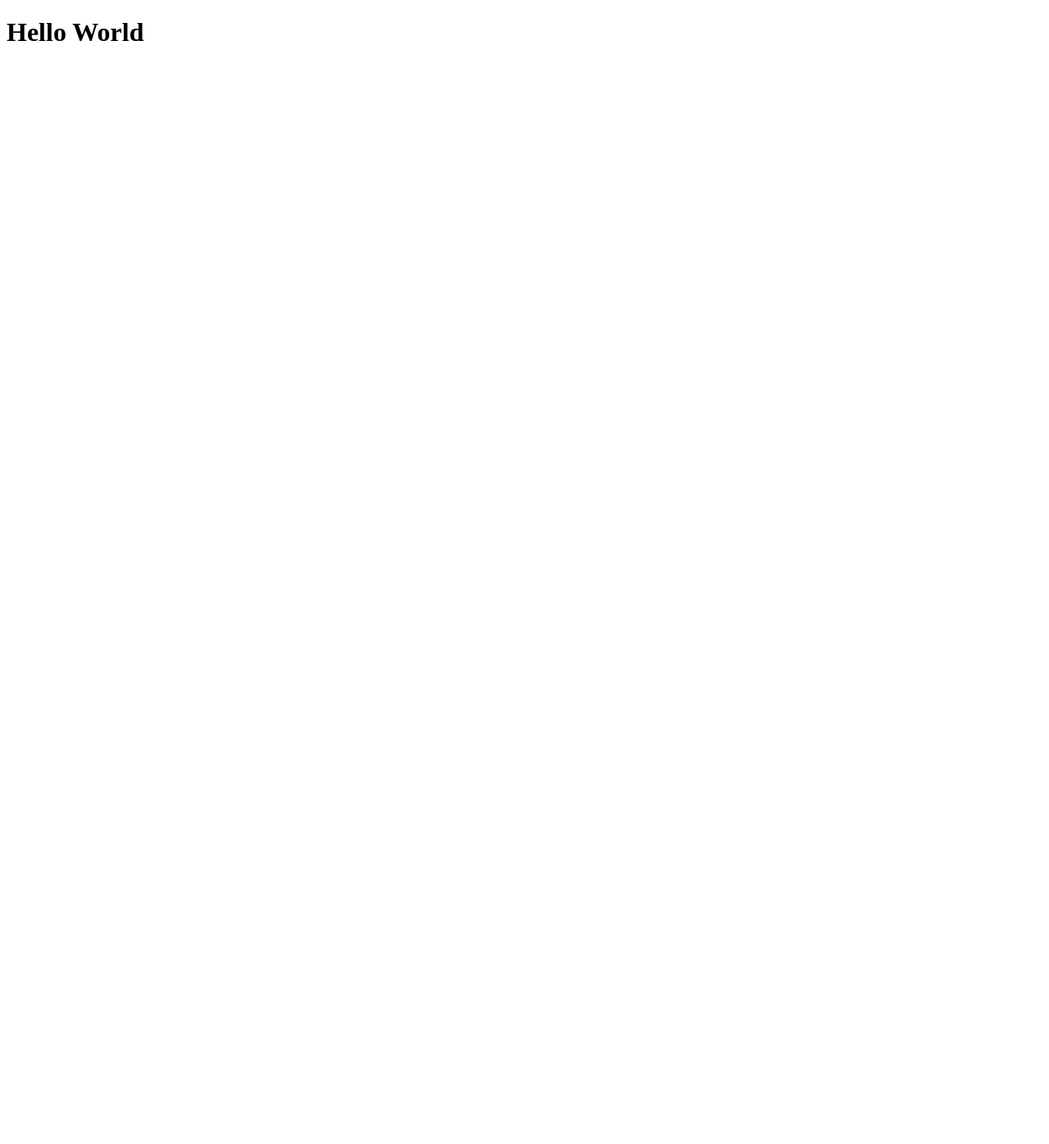
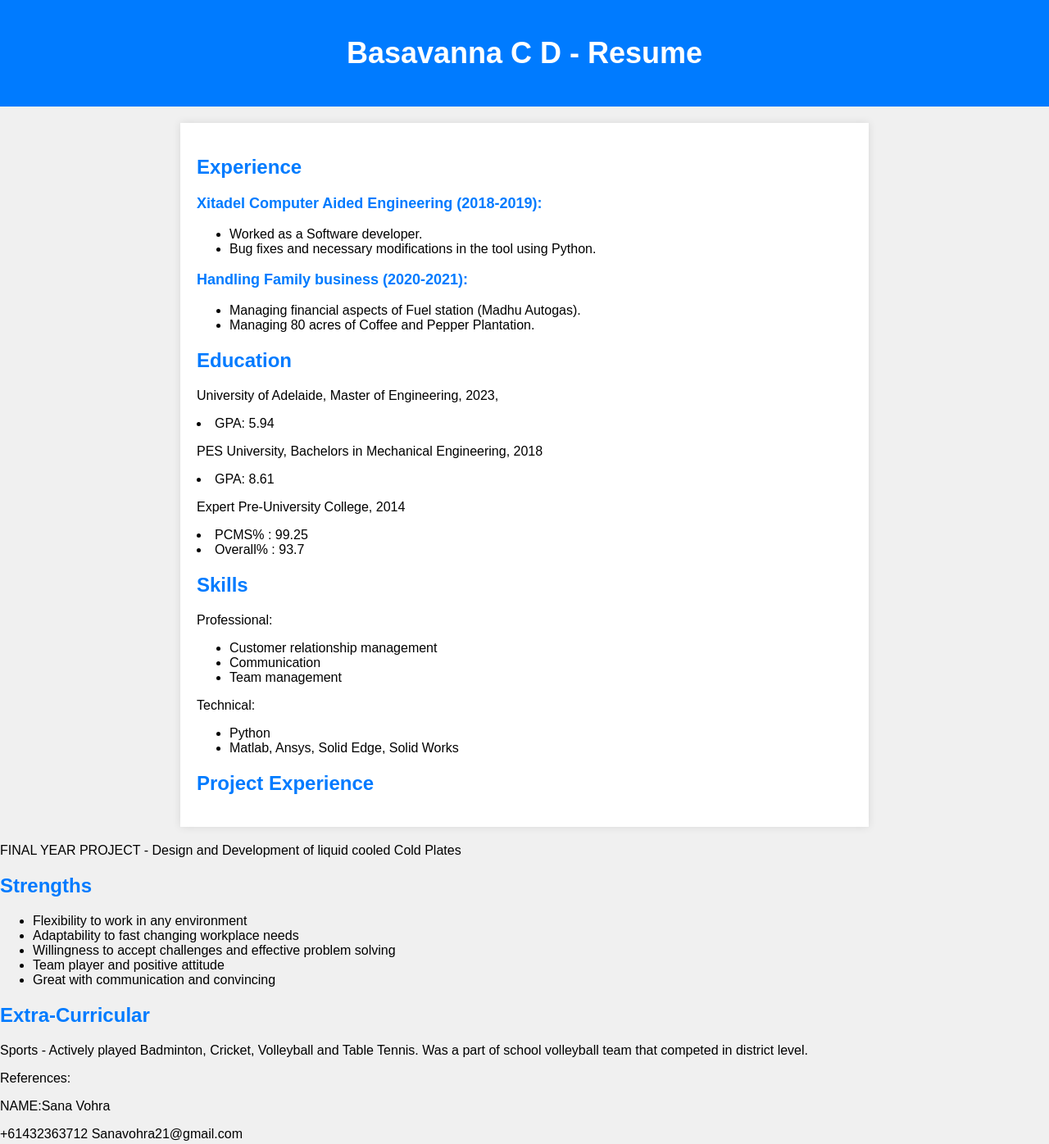
Before and after one commit to Tej2506/my-personal-website, a plain HTML site: page index.html in a window 1280 px wide. Shown: the whole page at 82% size. Before the commit the page ends 800 px from the top, so only its background shows below. Drawn offline with Linux system fonts and the light colour scheme.

Commit message:
Added Js, added basic html content, basic style data

```diff
--- a/index.html
+++ b/index.html
@@ -4,9 +4,80 @@
     <meta charset="UTF-8">
     <meta name="viewport" content="width=device-width, initial-scale=1.0">
     <title>My Personal Website</title>
+    <link rel="stylesheet" href="style.css">
 </head>
 <body>
-    <h1>Hello World</h1>
+    <header>
+        <h1>Basavanna C D - Resume</h1>
 
+    </header>
+    <div class="container">
+        <h2>Experience</h2>
+        <h3>Xitadel Computer Aided Engineering (2018-2019):</h3>
+        <ul>
+            <li>Worked as a Software developer.</li>
+            <li>Bug fixes and necessary modifications in the tool using Python.</li>
+        </ul>
+        <h3>Handling Family business (2020-2021):</h3>
+        <ul>
+            <li>Managing financial aspects of Fuel station (Madhu Autogas).</li>
+            <li>Managing 80 acres of Coffee and Pepper Plantation.</li>
+        </ul>
+
+        <h2>Education</h2>
+        <p>University of Adelaide, Master of Engineering, 2023,</p>
+        <li>GPA: 5.94</li>
+        <p>PES University, Bachelors in Mechanical Engineering, 2018</p>
+        <li>GPA: 8.61</li>
+        <p>Expert Pre-University College, 2014</p>
+        <li>PCMS% : 99.25</li>
+        <li>Overall% : 93.7</li>
+
+        <h2>Skills</h2>
+        <p class="skills">Professional:</p>
+        <ul>
+            <li>Customer relationship management</li>
+            <li>Communication</li>
+            <li>Team management</li>
+        </ul>
+        <p class="skills">Technical:</p>
+        <ul>
+            <li>Python</li>
+            <li>Matlab, Ansys, Solid Edge, Solid Works</li>
+        </ul>
+
+        <h2>Project Experience</h2>
+        <div class="project">
+
+
+            </div>
+        </div>
+        <div class="project">
+
+            <p class="project-button" onclick="toggleProjectDetails('project2')">FINAL YEAR PROJECT - Design and Development of liquid cooled Cold Plates</p>
+
+
+        </div>
+
+        <h2>Strengths</h2>
+        <ul>
+            <li>Flexibility to work in any environment</li>
+            <li>Adaptability to fast changing workplace needs</li>
+            <li>Willingness to accept challenges and effective problem solving</li>
+            <li>Team player and positive attitude</li>
+            <li>Great with communication and convincing</li>
+        </ul>
+
+        <h2>Extra-Curricular</h2>
+        <p>Sports - Actively played Badminton, Cricket, Volleyball and Table Tennis. Was a part of school volleyball team that competed in district level.</p>
+    </div>
+
+
+    <footer>
+        <p>References:</p>
+        <p>NAME:Sana Vohra</p>
+        <p>+61432363712  Sanavohra21@gmail.com </p>
+    </footer>
+    <script src="index.js"></script>
 </body>
 </html>
--- a/style.css
+++ b/style.css
@@ -0,0 +1,40 @@
+
+body {
+    font-family: Arial, sans-serif;
+    background-color: #f0f0f0;
+    margin: 0;
+    padding: 0;
+}
+
+header {
+    background-color: #007BFF;
+    color: #fff;
+    text-align: center;
+    padding: 20px 0;
+}
+
+h1 {
+    font-size: 36px;
+}
+
+.container {
+    max-width: 800px;
+    margin: 20px auto;
+    padding: 20px;
+    background-color: #fff;
+    box-shadow: 0px 0px 10px rgba(0, 0, 0, 0.1);
+}
+
+h2 {
+    font-size: 24px;
+    color: #007BFF;
+}
+
+h3 {
+    font-size: 18px;
+    color: #007BFF;
+}
+
+p {
+    font-size: 16px;
+}
```
Also changed, not shown: index.js (added).
